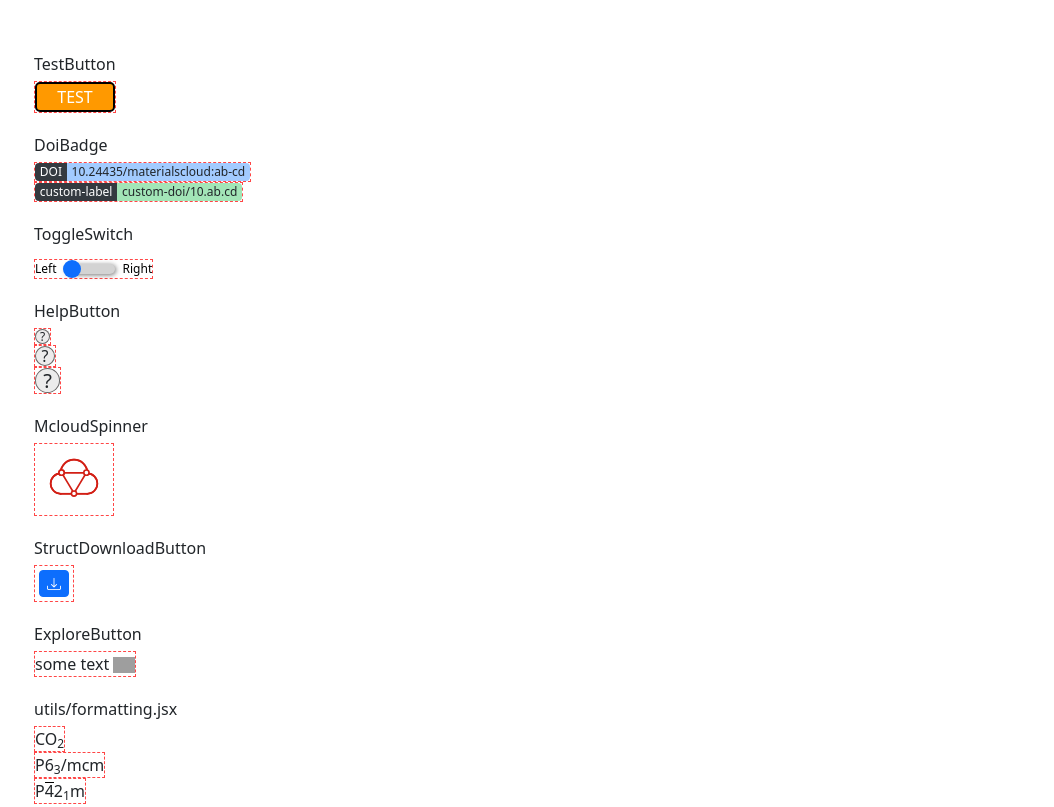
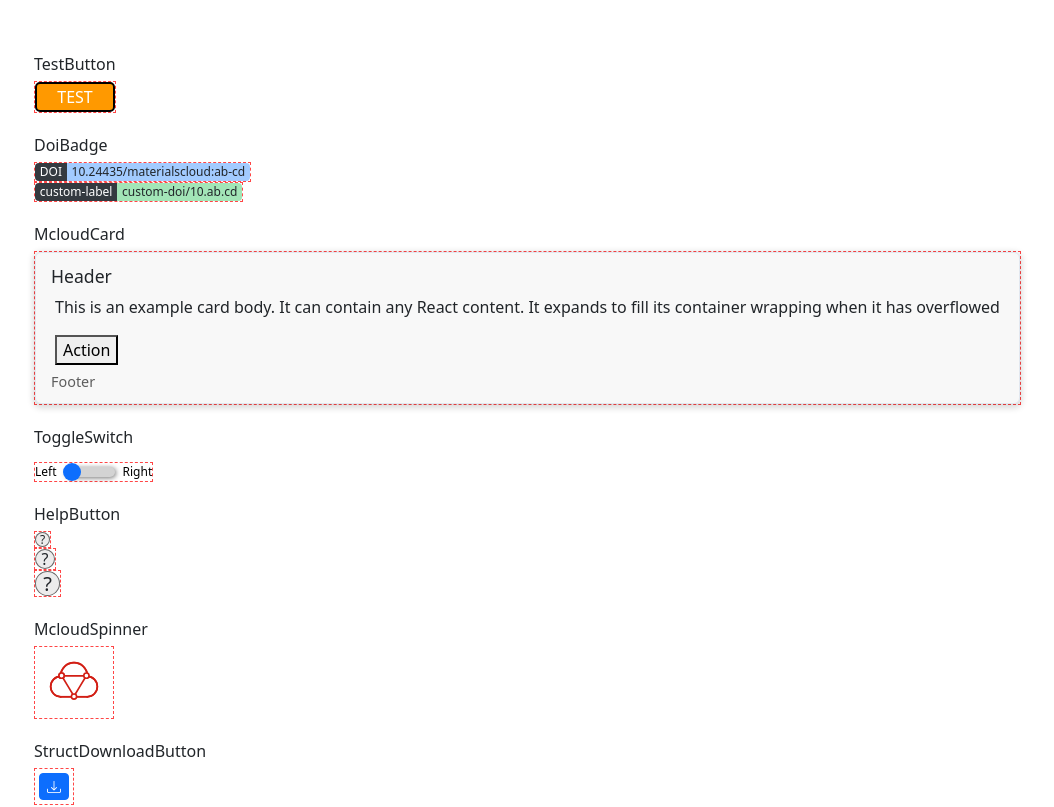
Before and after one commit to materialscloud-org/mc-react-library, a React (Vite) app: page / in a window 1280 px wide. Shown: the top 807 px of the page, without its empty margins (46-1100 px from the left). Built offline with nearby package versions, Linux system fonts and the light colour scheme; grey boxes are pictures that could not be loaded.

Commit message:
added McloudCard compoennt

```diff
--- /dev/null
+++ b/lib/components/McloudCard/index.jsx
@@ -0,0 +1,72 @@
+import styles from "./styles.module.css";
+
+/**
+ * McloudCard
+ *
+ * A flexible container component for grouping related content with optional
+ * header and footer sections.
+ *
+ * Provides a consistent visual container with built-in styling and optional
+ * scroll behavior when content exceeds a defined height.
+ *
+ * @component
+ *
+ * @param {React.ReactNode} children
+ * Main content of the card.
+ *
+ * @param {React.ReactNode} [header]
+ * Optional header section displayed at the top of the card.
+ *
+ * @param {React.ReactNode} [footer]
+ * Optional footer section displayed at the bottom of the card.
+ *
+ * @param {string} [className=""]
+ * Additional CSS class names applied to the root card element.
+ * Can be used to override or extend styling.
+ *
+ * @param {string} [childrenClassName=""]
+ * Additional class names applied to the content container.
+ *
+ * @param {React.CSSProperties} [style]
+ * Inline styles applied to the root card element.
+ *
+ * @param {boolean} [scrollable=false]
+ * Enables vertical scrolling when content exceeds maxHeight.
+ *
+ * @param {number} [maxHeight]
+ * Maximum height of the card when scrollable is enabled.
+ * Defaults to 400px if not provided.
+ *
+ * @returns {JSX.Element}
+ */
+export function McloudCard({
+  children,
+  header,
+  footer,
+  className = "",
+  childrenClassName = "",
+  style,
+  scrollable = false,
+  maxHeight,
+}) {
+  return (
+    <div
+      className={`${styles.card} ${className}`}
+      style={{
+        ...style,
+        ...(scrollable
+          ? {
+              maxHeight: maxHeight ?? 400,
+              overflow: "auto",
+            }
+          : {}),
+      }}
+    >
+      {header && <div className={styles.header}>{header}</div>}
+
+      <div className={`${styles.body} ${childrenClassName}`}>{children}</div>
+
+      {footer && <div className={styles.footer}>{footer}</div>}
+    </div>
+  );
+}
--- /dev/null
+++ b/lib/components/McloudCard/styles.module.css
@@ -0,0 +1,27 @@
+.card {
+  width: 100%;
+  max-width: 100%;
+  background: #f8f8f8;
+  border: 1px solid #e2e8f0;
+  padding: 10px 15px;
+
+  border-radius: 6px;
+  box-shadow: 0 2px 6px 2px rgb(0 0 0 / 0.15);
+  overflow: visible;
+}
+
+.header {
+  margin-bottom: 6px;
+  font-size: 1.1rem;
+}
+
+.body {
+  padding-left: 4px;
+  padding-right: 4px;
+}
+
+.footer {
+  margin-top: 6px;
+  font-size: 0.9rem;
+  color: #5d5d5d;
+}
--- a/lib/main.js
+++ b/lib/main.js
@@ -5,6 +5,8 @@ export { McloudSpinner } from "./components/McloudSpinner";
 export { StructDownloadButton } from "./components/StructDownloadButton";
 export { ExploreButton } from "./components/ExploreButton";
 export { ToggleSwitch } from "./components/Switches/ToggleSwitch";
+
+export { McloudCard } from "./components/McloudCard";
 
 export {
   formatChemicalFormula,
--- a/src/App.jsx
+++ b/src/App.jsx
@@ -17,6 +17,7 @@ import {
 } from "../lib/main.js";
 
 import tests from "../tests/simpleTests.js";
+import { McloudCard } from "../lib/components/McloudCard/index.jsx";
 
 const helpButtonContents = (
   <Popover>
@@ -41,7 +42,7 @@ function App() {
         <td>{symmetryInfo.lattice_system}</td>
         <td>{symmetryInfo.bravais_lattice_pearson}</td>
         <td>{symmetryInfo.bravais_lattice}</td>
-      </tr>
+      </tr>,
     );
   }
 
@@ -55,11 +56,30 @@ function App() {
       <div>
         <DoiBadge doi_id="ab-cd" />
       </div>
+
       <DoiBadge
         doi="custom-doi/10.ab.cd"
         label="custom-label"
         color="#a2e5b7"
       />
+
+      <span>McloudCard</span>
+      <div>
+        <McloudCard
+          header={<span>Header</span>}
+          footer={<span>Footer</span>}
+          className="max-w-md mx-auto"
+          childrenClassName="space-y-3"
+        >
+          <p>
+            This is an example card body. It can contain any React content. It
+            expands to fill its container wrapping when it has overflowed
+          </p>
+
+          <button>Action</button>
+        </McloudCard>
+      </div>
+
       <span>ToggleSwitch</span>
       <div style={{ marginTop: "8px" }}>
         <ToggleSwitch />
```
